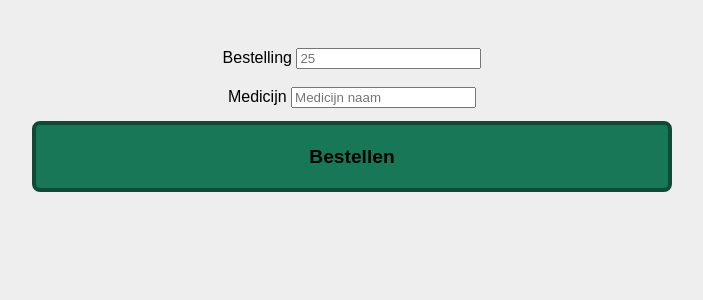
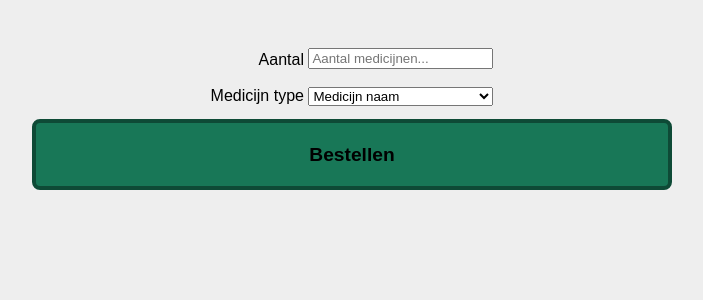
Before and after one commit to Rikthepixel/PD12-Groep21-Proftaak, a PHP site: page /Bestellen.php in a window 1280 px wide. Shown: the part 150-450 px from the top of the page, without its empty margins (288-991 px from the left). Run offline with PHP 8.4, Linux system fonts and the light colour scheme; the visitor is signed in with stand-in values (Sample User, id 1).

Commit message:
[Fix] Bestelsysteem mooier maken

```diff
--- a/Website/Bestellen.php
+++ b/Website/Bestellen.php
@@ -37,23 +37,58 @@ include_once 'Header.Inc.php';
 
             #BestelCont{
                 width:50%;
-                text-align: center;
+                /*text-align: center;*/
                 margin-left:25%;
+                font-family: Arial, Helvetica, sans-serif;
             }
 
+            #Inputs{
+                /*float:left;*/
+                display: inline-block;
+                text-align: right;
+            }
+            #InputText{
+                width:100%;
+            }
     </style>
 </head>
 <body>
     <form action="BestellingUpdate.php" method="post" id="LoginForm">
         <div id="BestelCont">
             <!--Bestelling-->
-            <label>Bestelling</label>
-            <input placeholder="25" type="number" name="TNM" required>
+            <div>
+                <div id="Inputs">
+                <label>Aantal</label>
+                <br><br>
+                <label>Medicijn type</label>
+                </div>
+                <div id="Inputs">
+                <input id="InputText" placeholder="Aantal medicijnen..." type="number" name="TNM" required>
+                <br><br>
+                <select id="InputText" placeholder="Medicijn naam..." name="MDC" required>
+                    <option value="" disabled selected> Medicijn naam </option>
+                    <!--<option value="<?php //if(isset($_POST['Product'])){echo $_POST['Product'];}?>" <?php //echo ""?>></option>-->
+                    <?php
+                        $QueryTables = "SELECT table_name FROM information_schema.tables WHERE table_schema = 'Medical';";
+                        $Tableresults = $Prodsconn -> query($QueryTables);
 
-            <br><br>
-
-            <label>Medicijn</label>
-            <input placeholder="Medicijn naam" type="text" name="MDC" value="<?php if(isset($_POST['Product'])){echo $_POST['Product'];}?>" required> </input>
+                        while($row2 = $Tableresults -> fetch_array())
+                        {
+                            echo '<option value=';
+                            echo "$row2[0]'";
+                            if(isset($_POST["product"])){
+                                if(row2[0] == $_POST["product"]){
+                                    echo 'selected';
+                                }
+                            }
+                            echo ">";
+                            echo "$row2[0]";
+                            echo '</option>';
+                        }
+                    ?>
+                </select>
+                </div>
+            </div>
             <!--Bestel button-->
             <button id="BestelBTN" type="submit" value="AUserWantsToBestel" name="Bestel">Bestellen</button>
         </div>
```
